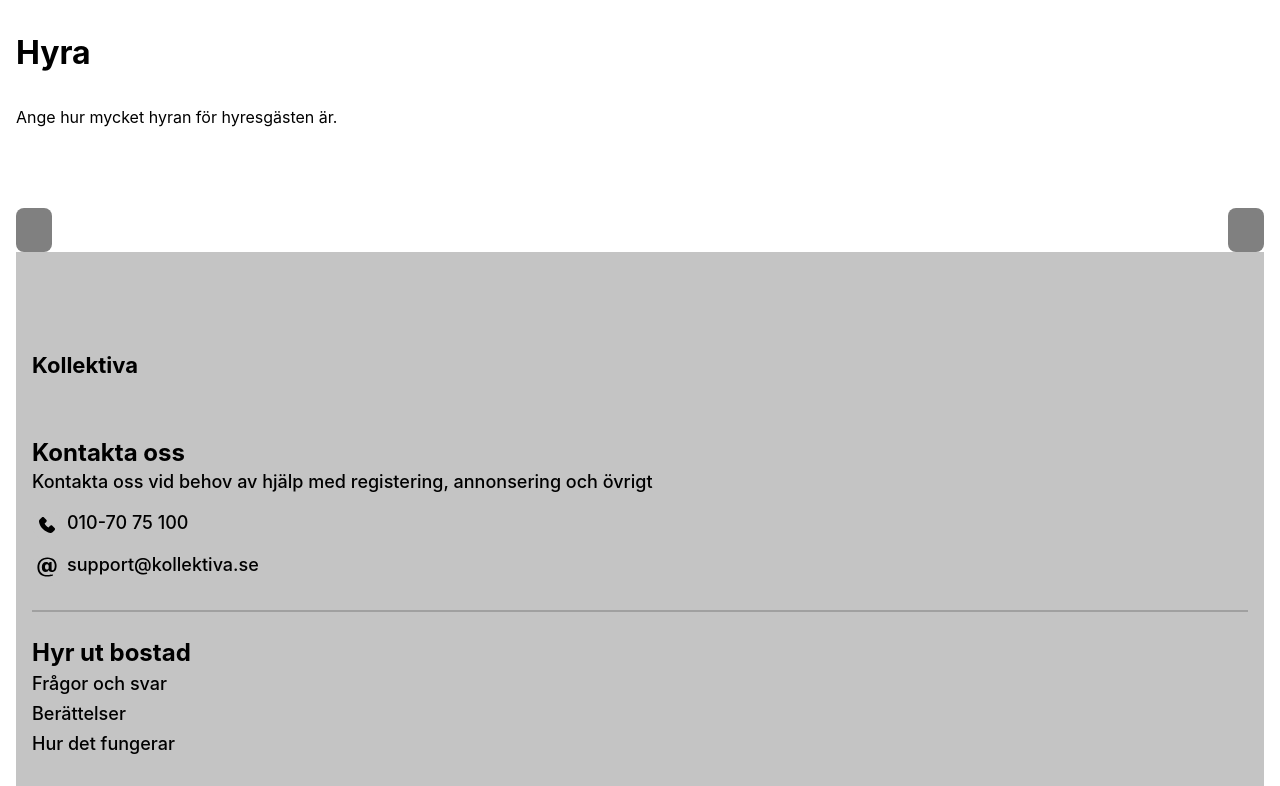
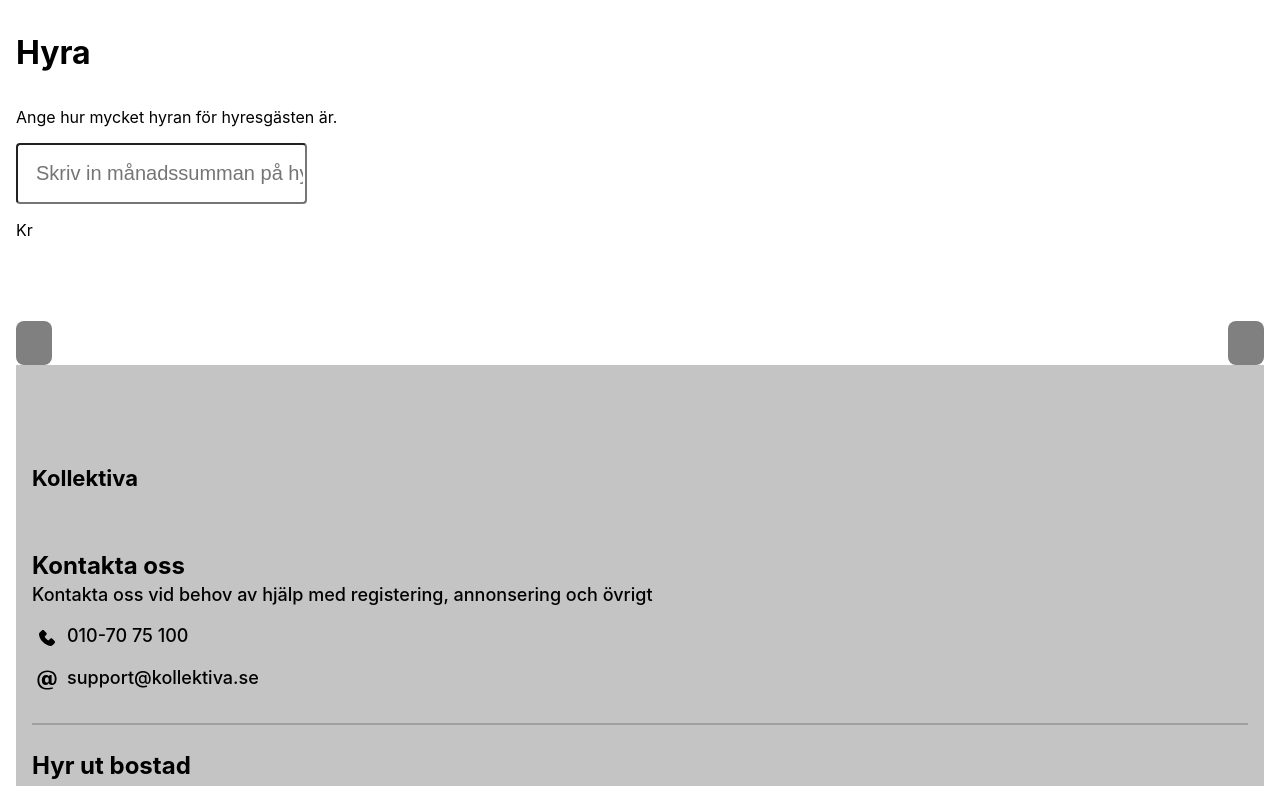
Before and after one commit to JennAnd/kollektiva2.0, a React (Create React App) app: page /payment in a window 1280 px wide. Shown: the top 786 px of the page. Built offline with nearby package versions, Linux system fonts and the light colour scheme.

Commit message:
Add input form

```diff
--- a/src/pages/Payment/Payment.js
+++ b/src/pages/Payment/Payment.js
@@ -9,6 +9,19 @@ const PaymentPage = (props) => {
     <div className={styles.choice}>
       <h1 className={styles.title}>Hyra</h1>
       <p className={styles.text}>Ange hur mycket hyran för hyresgästen är.</p>
+
+      <form className={styles.form}>
+        <label for="payment"></label>
+        <input
+          className={styles.input}
+          type="text"
+          id="payment"
+          placeholder="Skriv in månadssumman på hyran"
+        ></input>
+        <div className={styles.price}>
+          <p className={styles.textPrice}>Kr</p>
+        </div>
+      </form>
 
       <div className={styles.pageNavigation}>
         <Button
```
